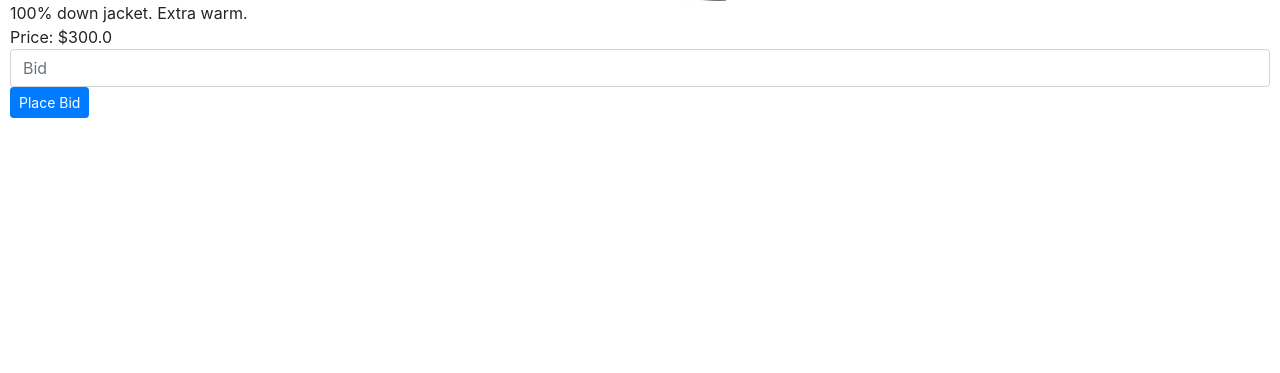
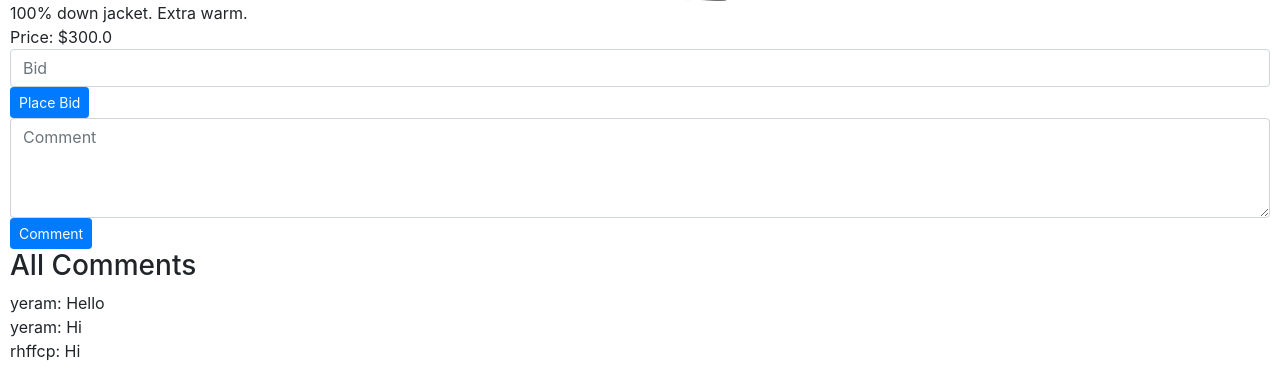
Before and after one commit to rhffcp/project-2, a Django app: page /listing/4 in a window 1280 px wide. Shown: the part 1132-1505 px from the top of the page. Before the commit the page ends 1250 px from the top, so only its background shows below. Run offline with Django 3.2, Linux system fonts and the light colour scheme; a user stored in the database is signed in; data comes from the database, SQL or seed files in the repository; some libraries are stand-ins or nearby versions.

Commit message:
added comment functionality

```diff
--- a/commerce/auctions/models.py
+++ b/commerce/auctions/models.py
@@ -44,6 +44,10 @@ class Bid(models.Model):
 
 
 class Comment(models.Model):
-    user = models.ForeignKey(User, on_delete=models.CASCADE)
+    user = models.ForeignKey(User, on_delete=models.CASCADE, blank=True, null=True)
     comment = models.CharField(max_length=300)
-    date = models.DateTimeField()
+    listing = models.ForeignKey(Listing, on_delete=models.CASCADE, blank=True, null=True, related_name="comments")
+    # date = models.DateTimeField()
+
+    def __str__(self):
+        return f"{self.comment}"
--- a/commerce/auctions/templates/auctions/listing.html
+++ b/commerce/auctions/templates/auctions/listing.html
@@ -81,6 +81,36 @@
                     </form>
                 </div>
             {% endif %}
+
+            <div>
+                <form action="{% url 'comments' listing.id %}" method="post">
+                    {% csrf_token %}
+                    <div>
+                        {{ comment_form.comment }}
+                    </div>
+                    <div>
+                        <input class="btn btn-primary btn-sm" type="submit" value="Comment">
+                    </div>
+                </form>
+            </div>
+
+            <div>
+                <h3>All Comments</h3>
+
+                {% if comments %}
+                    <div>
+                        {% for comment in comments %}
+                            <div>
+                                {{ comment.user }}: {{ comment }}
+                            </div>
+                        {% endfor %}
+                    </div>
+                {% else %}
+                    <div>
+                        No comments.
+                    </div>
+                {% endif %}
+            </div>
         {% endif %}
     {% endif %}
 {% endblock %}
--- a/commerce/auctions/urls.py
+++ b/commerce/auctions/urls.py
@@ -10,5 +10,6 @@ urlpatterns = [
     path("create", views.create, name="create"),
     path("listing/<int:listing_id>", views.listing, name="listing"),
     path("<int:listing_id>", views.edit_watchlist, name="edit_watchlist"),
-    path("winner/<int:listing_id>", views.winner, name="winner")
+    path("winner/<int:listing_id>", views.winner, name="winner"),
+    path("comments/<int:listing_id>", views.comments, name="comments")
 ]
--- a/commerce/auctions/views.py
+++ b/commerce/auctions/views.py
@@ -25,6 +25,13 @@ class BidForm(forms.ModelForm):
         model = Bid
         fields = ['new_bid']
         widgets = {'new_bid': forms.NumberInput(attrs={'class': "form-control", 'placeholder': "Bid"})}
+
+class CommentForm(forms.ModelForm):
+    class Meta:
+        model = Comment
+        fields = ['comment']
+        widgets = {'comment': forms.Textarea(attrs={'class': "form-control", 'style': "height: 100px", 'placeholder': "Comment"})}
+
 
 def index(request):
     return render(request, "auctions/index.html", {
@@ -161,7 +168,9 @@ def listing(request, listing_id):
         "error": error,
         "bid_placed": bid_placed,
         "user": user,
-        "winner": winner
+        "winner": winner,
+        "comment_form": CommentForm(),
+        "comments": listing.comments.all(),
     })
 
 
@@ -180,3 +189,16 @@ def winner(request, listing_id):
     listing.status = False
     listing.save()
     return HttpResponseRedirect(reverse("listing", kwargs={'listing_id': listing_id}))
+
+
+def comments(request, listing_id):
+    listing = Listing.objects.get(id=listing_id)
+    if request.method == "POST":
+        form = CommentForm(request.POST)
+        if form.is_valid():
+            comment = form.save()
+            comment.listing = listing
+            comment.user = request.user
+            comment.save()
+
+    return HttpResponseRedirect(reverse("listing", kwargs={'listing_id': listing_id}))
```
Also changed, not shown: commerce/auctions/migrations/0037_auto_20210221_0157.py (added), commerce/auctions/migrations/0038_auto_20210221_0200.py (added), commerce/db.sqlite3.
